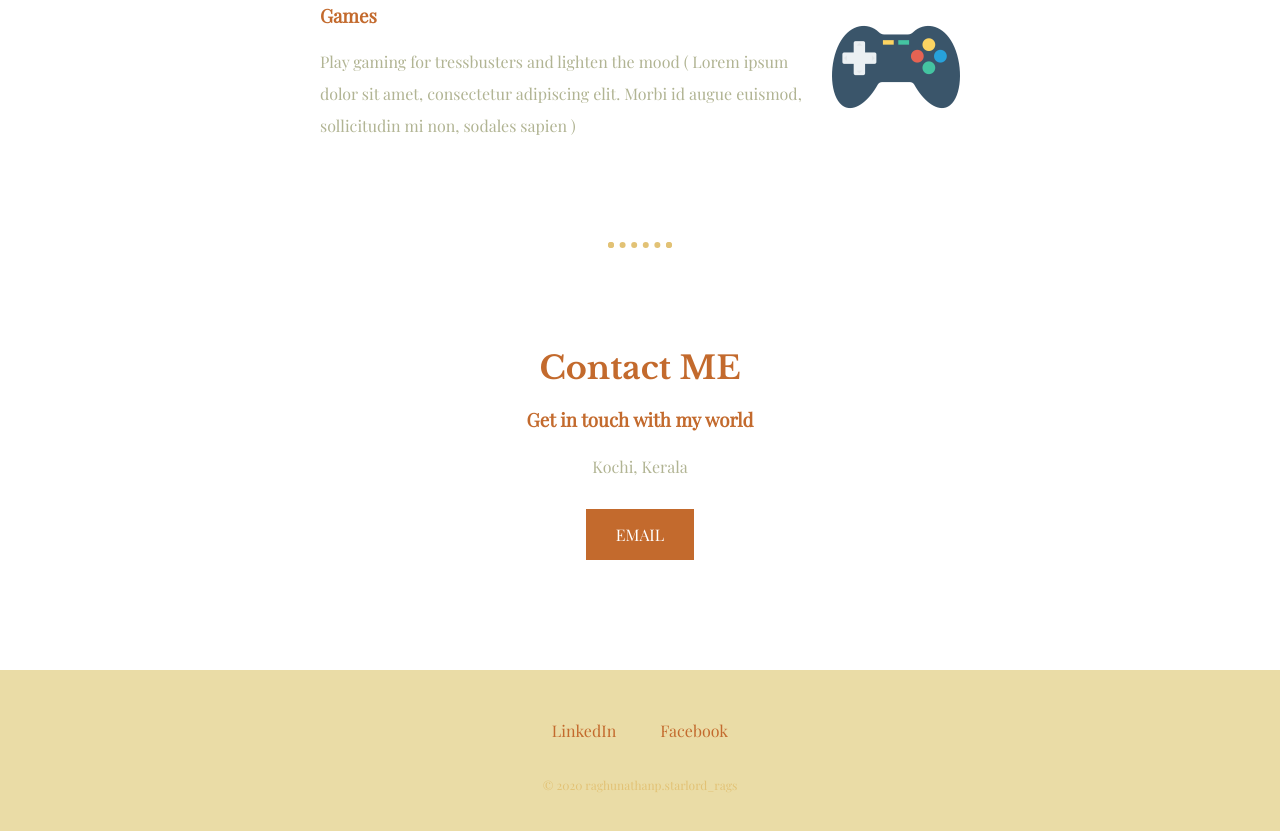
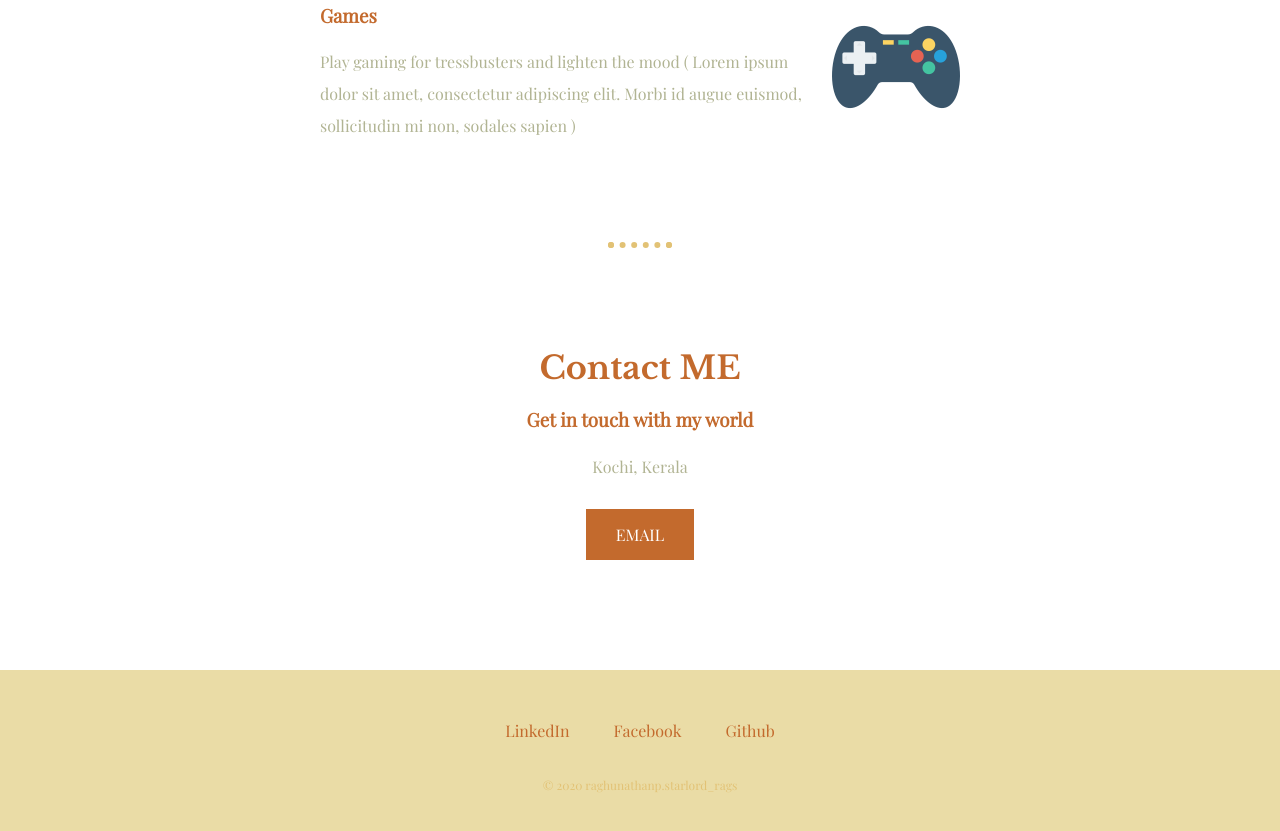
Before and after one commit to raghunathanp95/Advance-CSS, a plain HTML site: page index.html in a window 1280 px wide. Shown: the part 1452-2283 px from the top of the page. Drawn offline with nearby package versions, Linux system fonts and the light colour scheme; a web font is replaced by a local one.

Commit message:
Update index.html

```diff
--- a/index.html
+++ b/index.html
@@ -51,7 +51,7 @@
   <div class="bottom-container">
     <a class="footer-link" href="https://www.linkedin.com/in/raghunathan-p-8282a283/">LinkedIn</a>
     <a class="footer-link" href="https://www.facebook.com/justbeinglegendaryawesome">Facebook</a>
-    <!-- <a class="footer-link" href="https://www.appbrewery.co/">Website</a> -->
+    <a class="footer-link" href="https://github.com/raghunathanp95">Github</a>
     <p class="copyright">© 2020 raghunathanp.starlord_rags</p>
   </div>
 
```
